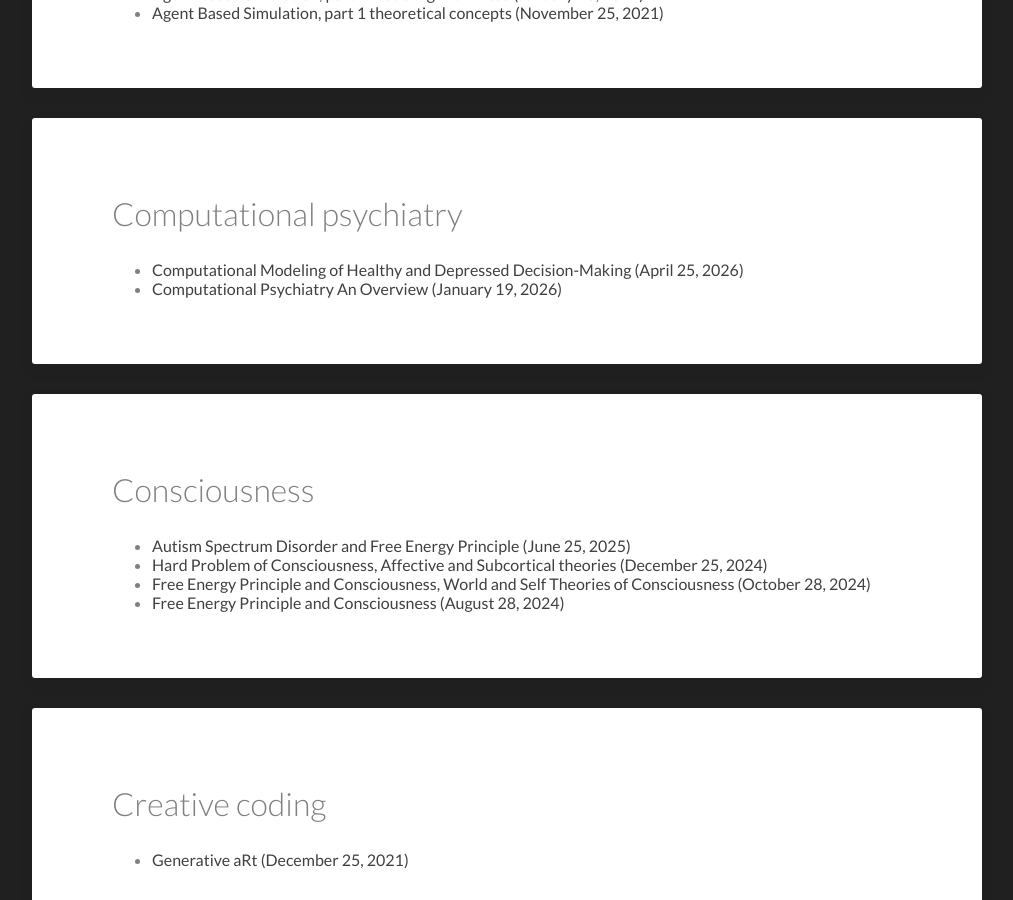
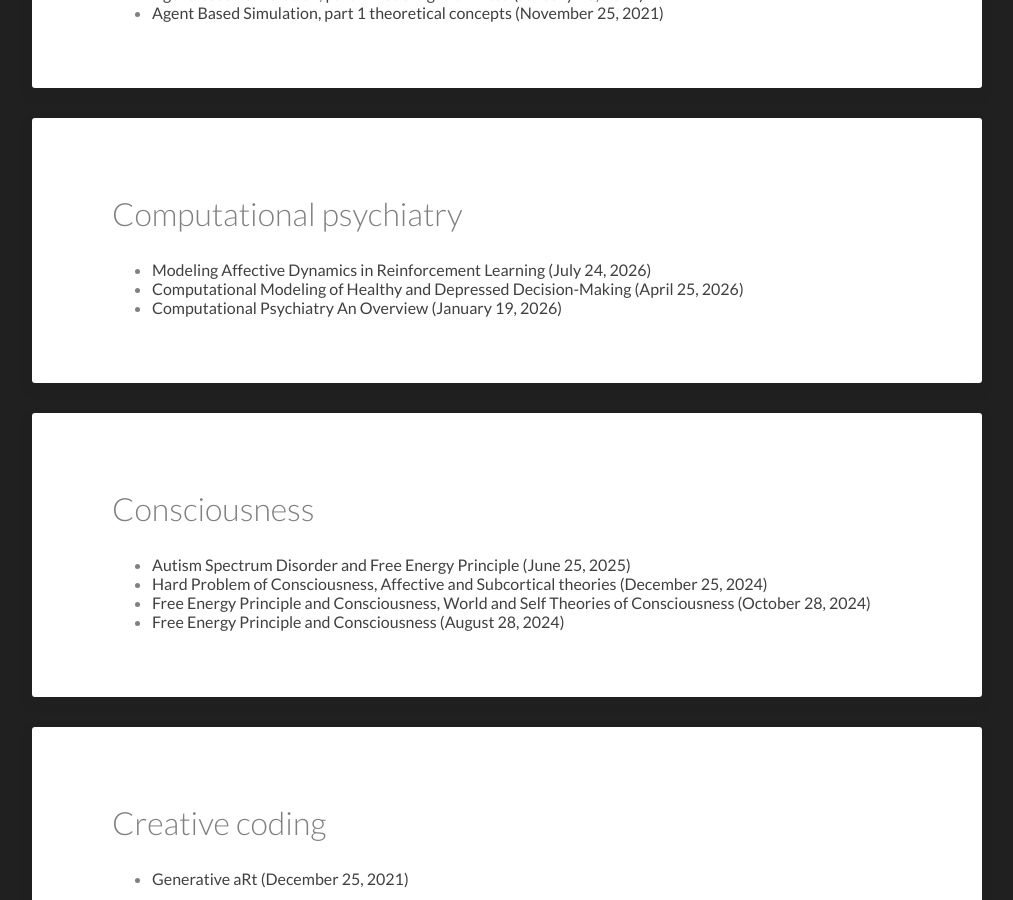
Before and after one commit to Kamran-Afzali/Kamran-Afzali.github.io, a Jekyll site: the page built from tags/index.html, in a window 1280 px wide and 900 px high, scrolled down 7483 px. Shown: the whole window, without its empty margins (133-1146 px from the left). Built offline with Jekyll 4.4.1, drawn with Linux system fonts in a browser that asks for light colours; some of the changed text lies outside the part shown.

Commit message:
Update 2026-07-24-Q-Learning_DEP_2.md

```diff
--- a/_posts/2026-07-24-Q-Learning_DEP_2.md
+++ b/_posts/2026-07-24-Q-Learning_DEP_2.md
@@ -1,3 +1,12 @@
+---
+layout: post
+categories: posts
+title: Modeling Affective Dynamics in Reinforcement Learning
+featured-image: /images/comp01.png
+tags: [Computational psychiatry, Decision-Making, Reinforcement learning]
+date-string: July 2026
+---
+
 # Modeling Affective Dynamics in Reinforcement Learning: A Comprehensive Study of Mood-Modulated Decision-Making in Healthy and Depressed Agents
 
 ## Introduction
```
